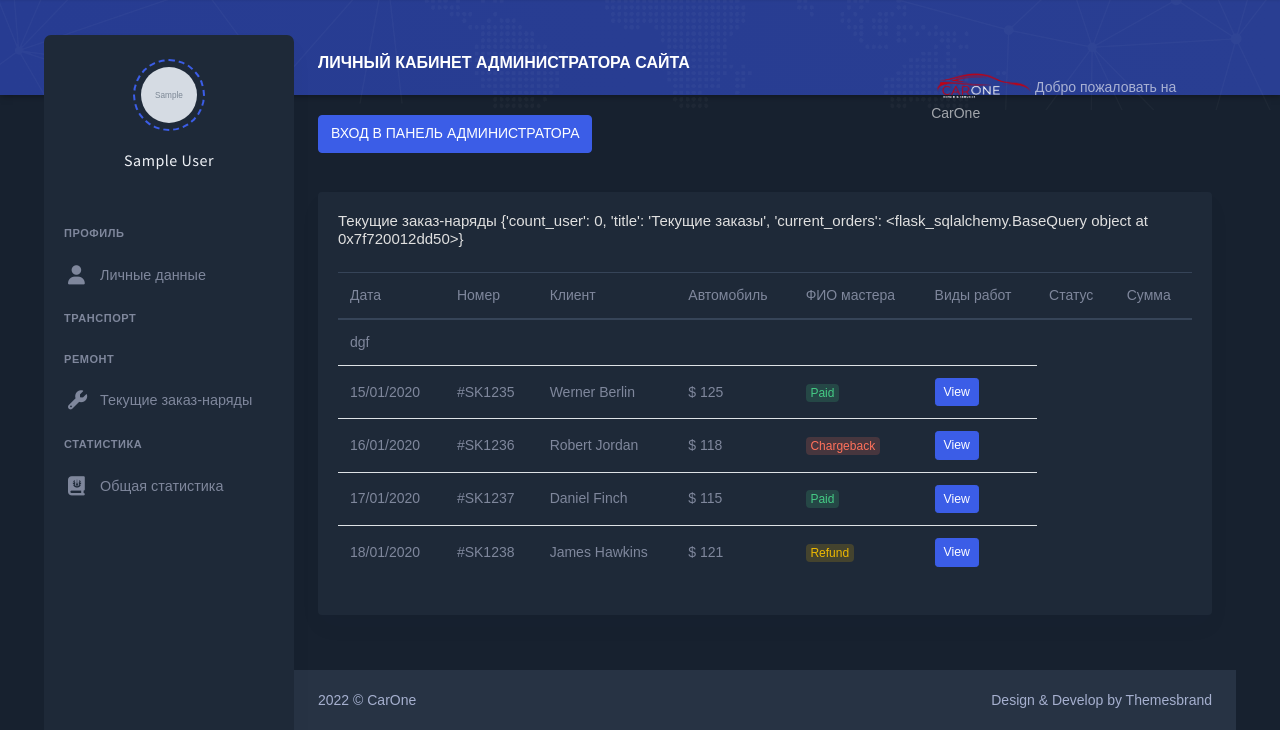
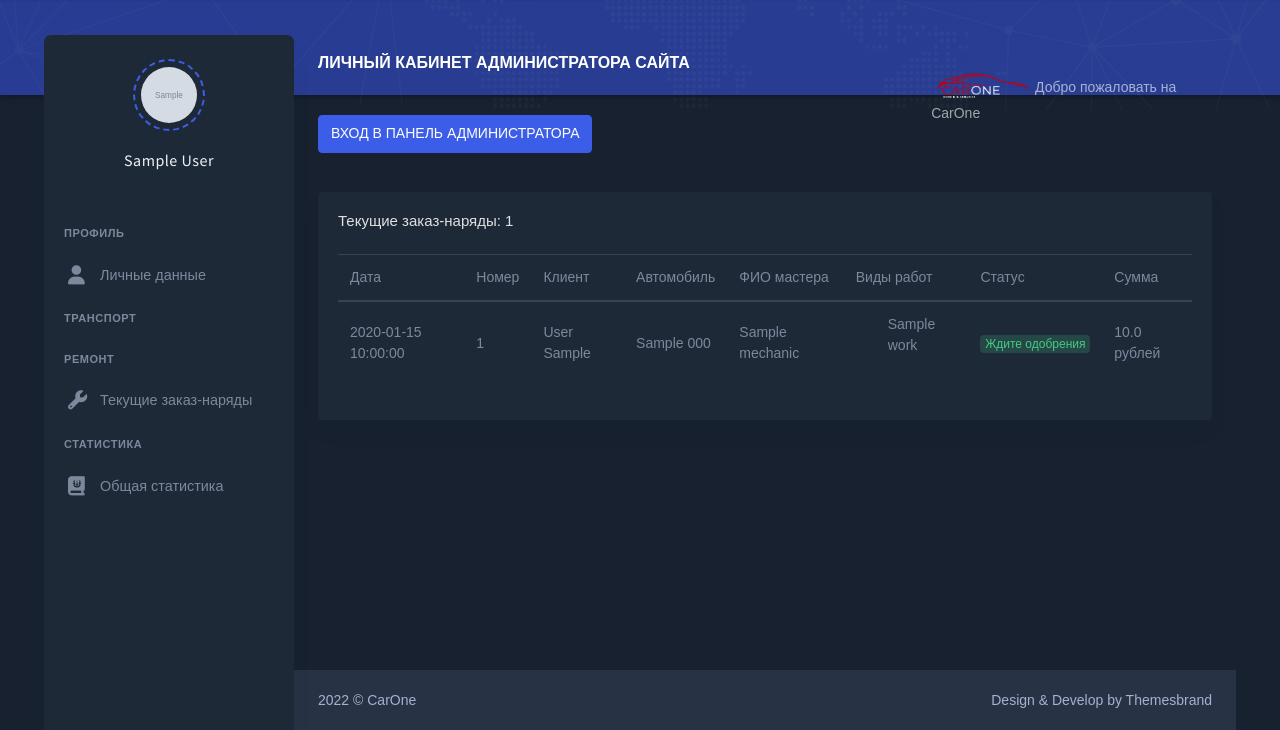
Before and after one commit to Sten451/auto_repair_shop, a Flask app: page /user/admin_orders_current in a window 1280 px wide. Shown: the part 70-800 px from the top of the page. Run offline with Flask 2, Linux system fonts and the light colour scheme; a user stored in the database is signed in; tables that the repository leaves empty hold one stand-in row (values such as "Sample post"); grey boxes marked "Sample" are stand-in pictures; some libraries are stand-ins or nearby versions; some web fonts are replaced.

Commit message:
orders_done

```diff
--- a/auto_repair/templates/admin/admin_orders_current.html
+++ b/auto_repair/templates/admin/admin_orders_current.html
@@ -3,7 +3,7 @@
   <div class="col-xl-12">
     <div class="card">
       <div class="card-body">
-        <h4 class="card-title mb-4">Текущие заказ-наряды {{ context }}</h4>
+        <h4 class="card-title mb-4">Текущие заказ-наряды: {{ context.count_orders }}</h4>
         <div class="table-responsive">
           <table class="table table-centered">
             <thead>
@@ -21,84 +21,29 @@
             <tbody>
               {% for order in context.current_orders %}
               <tr>
-                <td>dgf{{ context.date }}</td>
+                <td>{{ order.date_work }}</td>
+                <td>{{ order.id }}</td>
+                <td>{{ order.user_of_work.lastname }} {{ order.user_of_work.firstname }}</td>
                 <td>
-                  <a href="#" class="text-body fw-medium">{{ context.date }}</a>
+                  {{ order.order_model.model }} {{ order.order_model.number }}
                 </td>
-                <td>{{ context.date }}</td>
-                <td>{{ context.date }}</td>
+                <td>{{ order.order_mechanic.name }}</td>
                 <td>
-                  <span class="badge badge-soft-success font-size-12"
-                    >{{ context.date }}</span
+                  {% for work in order.order_with_work %}
+                  <ul class="">
+                    <li>{{ work.name }}</li>
+                  </ul>
+                  {% endfor %}
+                </td>
+                <td>
+                  <span
+                    class="badge {% if order.current_status.name=="CONSIDERED" or order.current_status.name=="PAID" %}badge-soft-success {% elif order.current_status.name=='HOLD'%}badge-soft-danger {% else %}badge-soft-warning {% endif %} font-size-12"
+                    >{{ order.current_status.value }}</span
                   >
                 </td>
+                <td>{{ order.price }} рублей</td>
               </tr>
-              {% endfor %}
-
-              <tr>
-                <td>15/01/2020</td>
-                <td>
-                  <a href="#" class="text-body fw-medium">#SK1235</a>
-                </td>
-                <td>Werner Berlin</td>
-                <td>$ 125</td>
-                <td>
-                  <span class="badge badge-soft-success font-size-12"
-                    >Paid</span
-                  >
-                </td>
-                <td>
-                  <a href="#" class="btn btn-primary btn-sm">View</a>
-                </td>
-              </tr>
-              <tr>
-                <td>16/01/2020</td>
-                <td>
-                  <a href="#" class="text-body fw-medium">#SK1236</a>
-                </td>
-                <td>Robert Jordan</td>
-                <td>$ 118</td>
-                <td>
-                  <span class="badge badge-soft-danger font-size-12"
-                    >Chargeback</span
-                  >
-                </td>
-                <td>
-                  <a href="#" class="btn btn-primary btn-sm">View</a>
-                </td>
-              </tr>
-              <tr>
-                <td>17/01/2020</td>
-                <td>
-                  <a href="#" class="text-body fw-medium">#SK1237</a>
-                </td>
-                <td>Daniel Finch</td>
-                <td>$ 115</td>
-                <td>
-                  <span class="badge badge-soft-success font-size-12"
-                    >Paid</span
-                  >
-                </td>
-                <td>
-                  <a href="#" class="btn btn-primary btn-sm">View</a>
-                </td>
-              </tr>
-              <tr>
-                <td>18/01/2020</td>
-                <td>
-                  <a href="#" class="text-body fw-medium">#SK1238</a>
-                </td>
-                <td>James Hawkins</td>
-                <td>$ 121</td>
-                <td>
-                  <span class="badge badge-soft-warning font-size-12"
-                    >Refund</span
-                  >
-                </td>
-                <td>
-                  <a href="#" class="btn btn-primary btn-sm">View</a>
-                </td>
-              </tr>
+               {% endfor %}
             </tbody>
           </table>
         </div>
--- a/auto_repair/users/routes.py
+++ b/auto_repair/users/routes.py
@@ -92,10 +92,10 @@ def logout():
 def admin_orders_current():
     if current_user.admin:
         context = {}
-        context['count_user'] = User.query.filter(User.admin != True).count()
-        context['title'] = 'Текущие заказы'
+        context['count_orders'] = Order_user.query.filter(
+            Order_user.current_status != 'CLOSED').count()
         context['current_orders'] = Order_user.query.filter(
-            Order_user.status != 'Закрыт')
+            Order_user.current_status != 'CLOSED')
         return render_template('admin/admin_orders_current.html', context=context)
     return redirect(url_for('main.home'))
 
```
Also changed, not shown: auto_repair/models.py (+12 -6 lines), auto_repair/orders/routes.py (+7 -4 lines), auto_repair/templates/orders/create_order.html (+3 -11 lines), auto_repair/templates/orders/order_history.html (+16 -7 lines).
